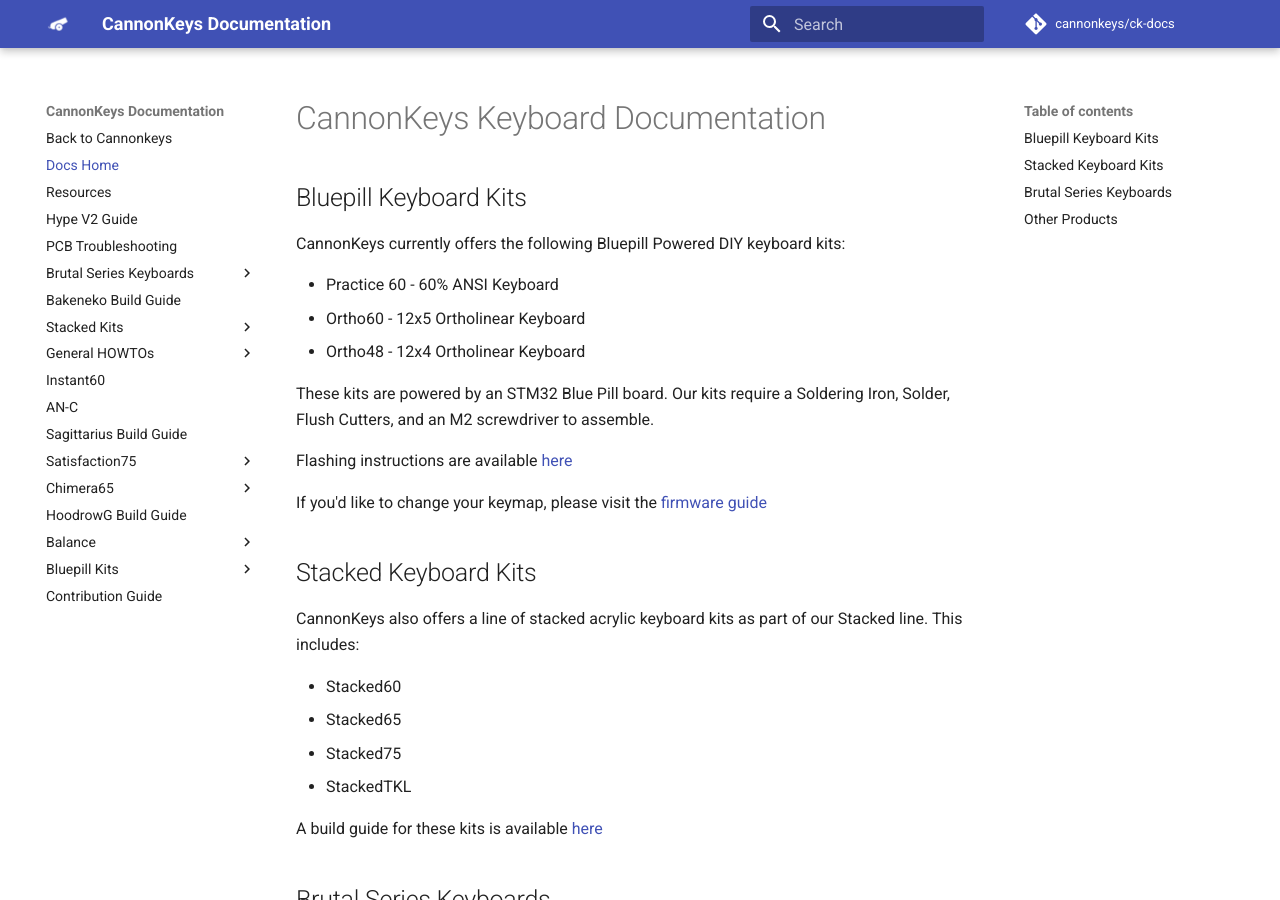
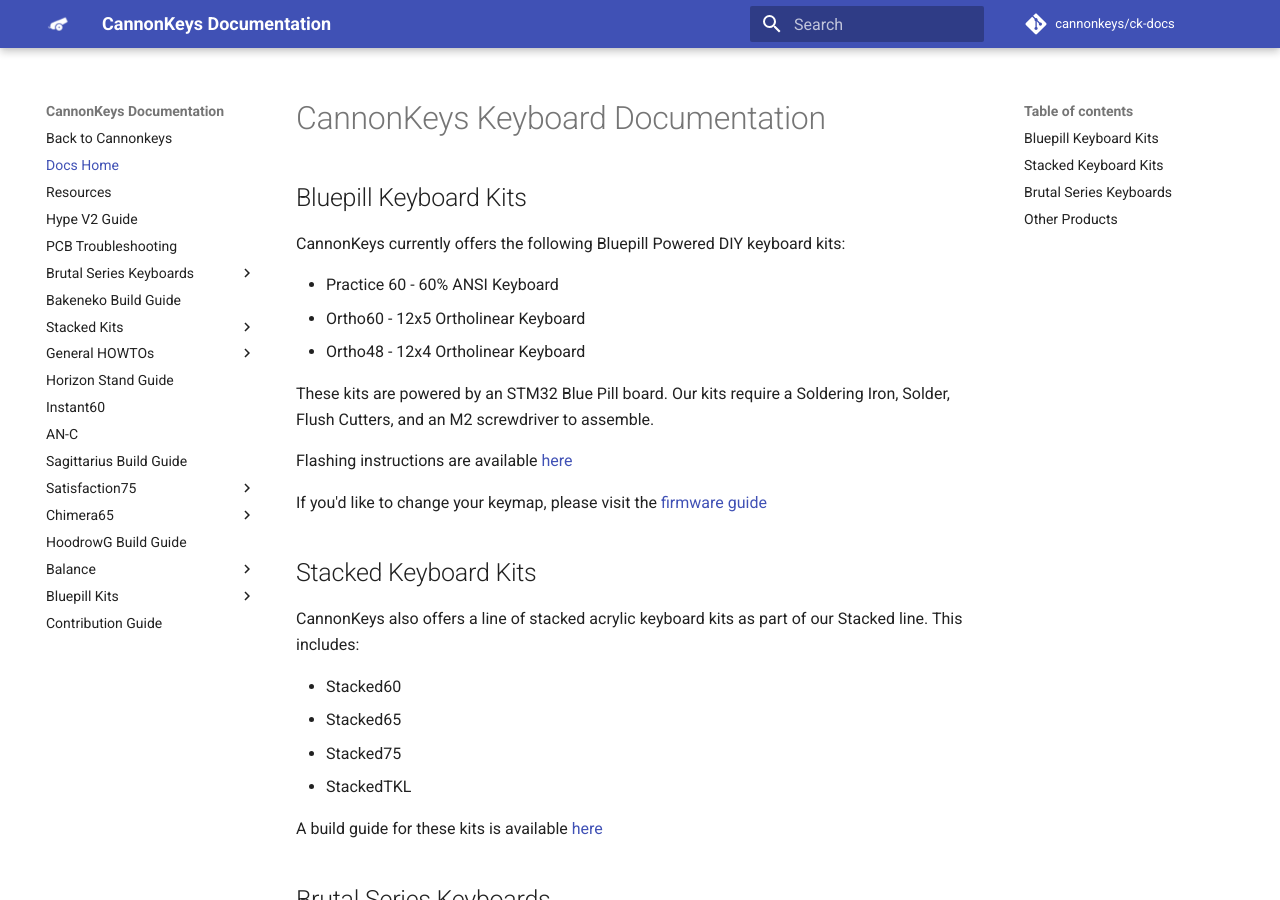
Before and after one commit to cannonkeys/ck-docs, an MkDocs documentation site: the page built from docs/index.md, in a window 1280 px wide and 900 px high. Built offline with MkDocs 1.6.1 and Material for MkDocs 9.7.7, drawn with Linux system fonts in a browser that asks for light colours; comment, search, counter and statistics services are not loaded.

Commit message:
Update mkdocs.yml

```diff
--- a/mkdocs.yml
+++ b/mkdocs.yml
@@ -25,6 +25,7 @@ nav:
     - Adding RGB Underglow: rgb_underglow.md
     - Removing PCB Rails: removing_pcb_rails.md
     - VIA .json Loading: via-json-loading.md
+  - Horizon Stand Guide: horizon-guide.md
   - Instant60: instant60.md
   - AN-C: an_c.md
   - Sagittarius Build Guide: sagittarius-guide.md
```
